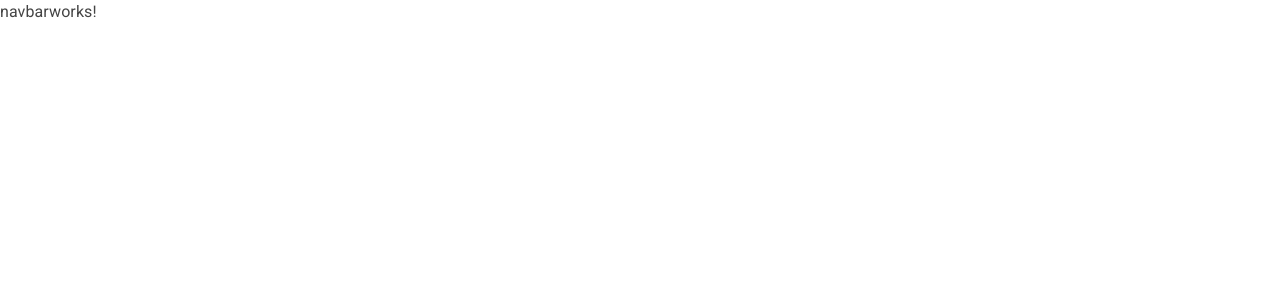
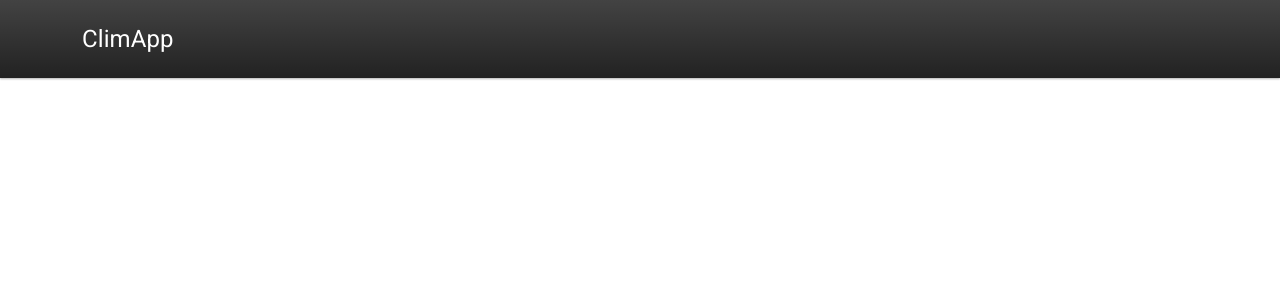
Before and after one commit to alejahndro02/climApp, an Angular app: page / in a window 1280 px wide. Shown: the top 300 px of the page. Built offline with nearby package versions, Linux system fonts and the light colour scheme.

Commit message:
Se creo la estrucura del navbar

```diff
--- a/src/app/components/navbar/navbar.component.html
+++ b/src/app/components/navbar/navbar.component.html
@@ -1 +1,5 @@
-<p>navbarworks!</p>
+<nav class="navbar navbar-expand-lg navbar-dark bg-dark">
+    <div class="container">
+        <span class="navbar-brand">ClimApp</span>
+    </div>
+</nav>
```
